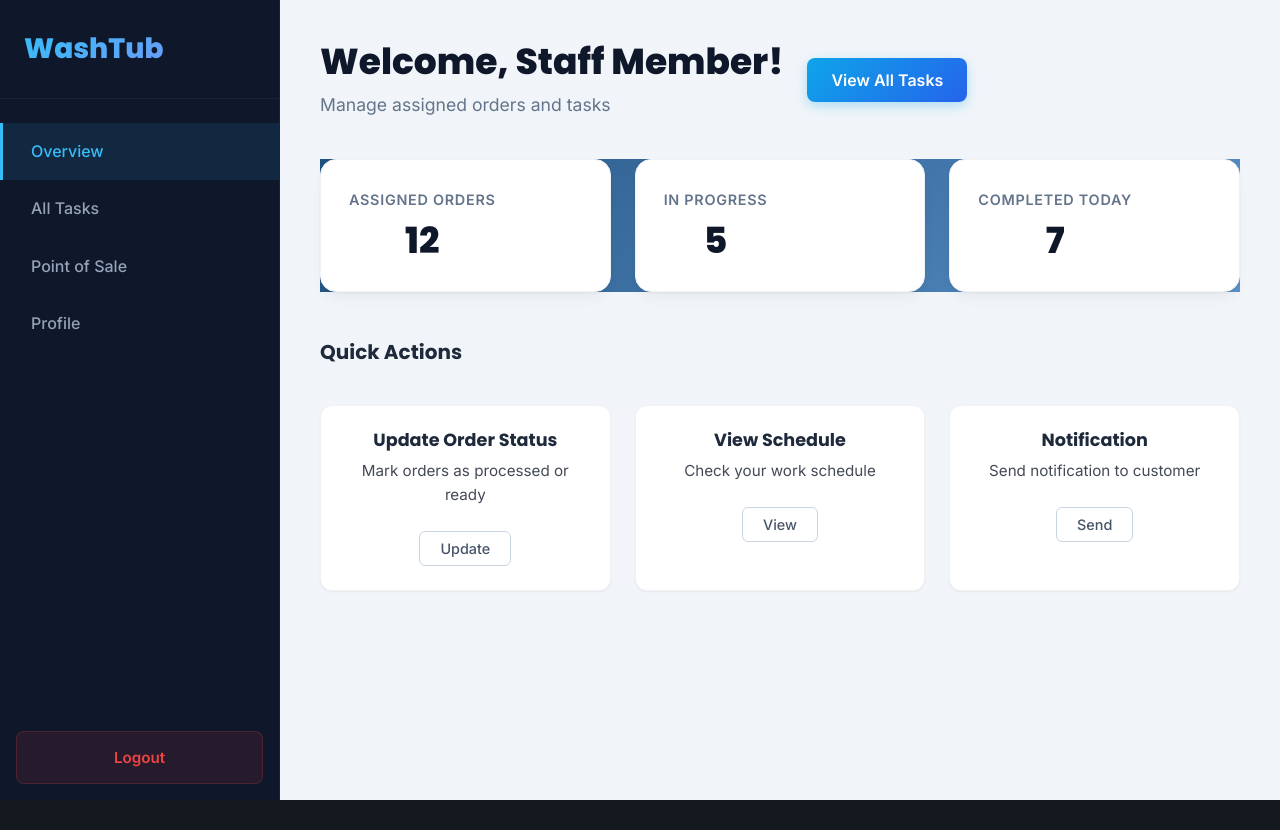
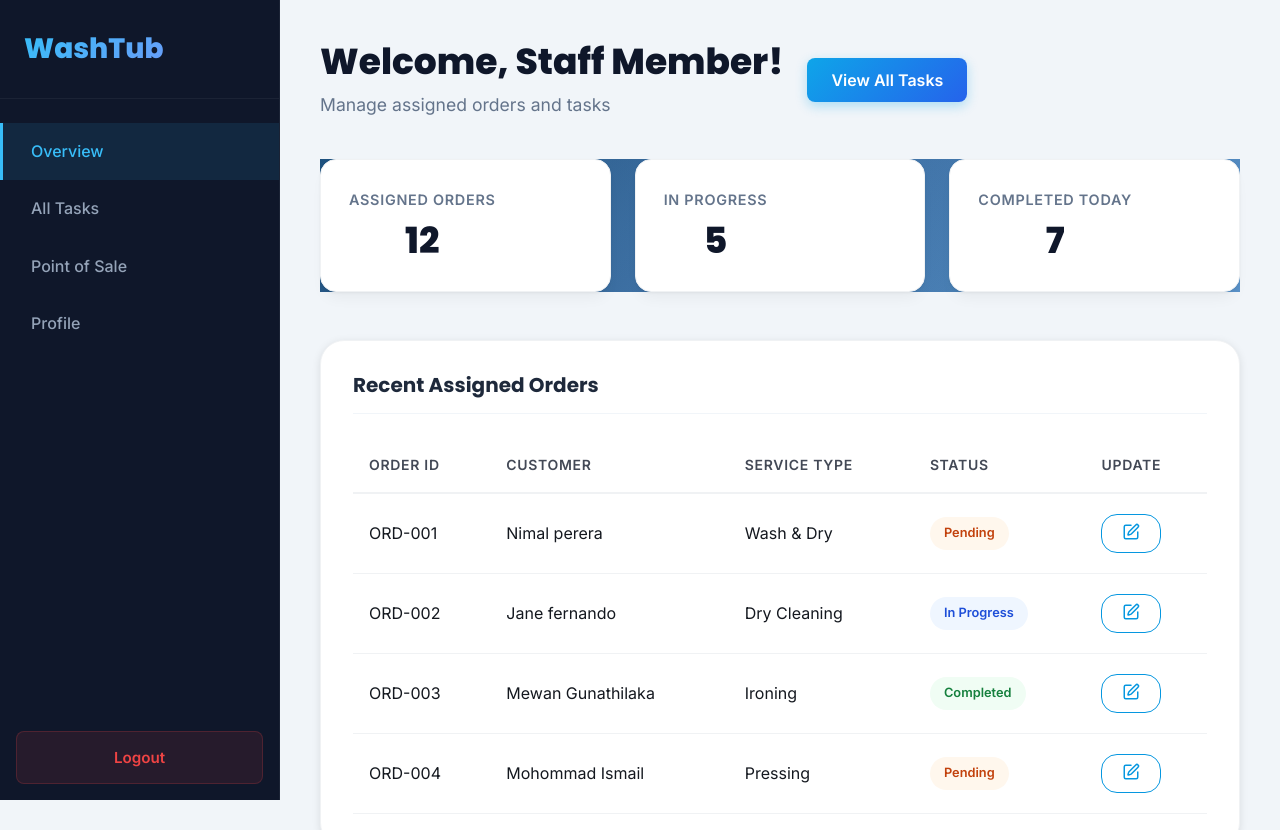
Before and after one commit to KavishaPerera/Wash-TUB, a React app in the folder frontend/: page /staff-dashboard in a window 1280 px wide. Shown: the top 830 px of the page. Before the commit the page ends 800 px from the top, so only its background shows below. Built offline with nearby package versions, Linux system fonts and the light colour scheme; the HTML template or start-up script is replaced by a standard one.

Commit message:
changes in service types

```diff
--- a/frontend/src/pages/Services.jsx
+++ b/frontend/src/pages/Services.jsx
@@ -37,16 +37,10 @@ const services = [
         description: 'Steam pressing for a polished, neat finish'
     },
     {
-        id: 5,
-        title: 'One Day Service',
-        image: oneDayImg,
-        description: 'Express 24-hour turnaround for urgent needs'
-    },
-    {
-        id: 6,
-        title: 'Pickup & Delivery',
-        image: pickupDeliveryImg,
-        description: 'Convenient doorstep pickup and delivery'
+        id: 4,
+        title: 'Pressing',
+        image: pressingImg,
+        description: 'Steam pressing for a polished, neat finish'
     }
 ];
 
--- a/frontend/src/pages/StaffAllTasks.jsx
+++ b/frontend/src/pages/StaffAllTasks.jsx
@@ -9,12 +9,12 @@ const StaffAllTasks = () => {
 
     // Mock Tasks Data
     const tasks = [
-        { id: 'ORD-001', service: 'Wash & Fold', details: '5kg Mixed Clothes', date: 'Today, 10:00 AM', status: 'Pending', priority: 'Medium' },
-        { id: 'ORD-005', service: 'Premium Care', details: 'Silk Saree & Blazer', date: 'Today, 2:00 PM', status: 'Urgent', priority: 'High' },
+        { id: 'ORD-001', service: 'Wash & Dry', details: '5kg Mixed Clothes', date: 'Today, 10:00 AM', status: 'Pending', priority: 'Medium' },
+        { id: 'ORD-005', service: 'Pressing', details: 'Silk Saree & Blazer', date: 'Today, 2:00 PM', status: 'Urgent', priority: 'High' },
         { id: 'ORD-002', service: 'Dry Cleaning', details: '2 Mens Suits', date: 'Today, 11:30 AM', status: 'In Progress', priority: 'Medium' },
         { id: 'ORD-004', service: 'Ironing', details: '15 Shirts', date: 'Tomorrow', status: 'Pending', priority: 'Low' },
-        { id: 'ORD-003', service: 'Wash & Fold', details: '3kg Bedding', date: 'Yesterday', status: 'Completed', priority: 'Low' },
-        { id: 'ORD-006', service: 'Curtain Cleaning', details: 'Living Room Set', date: 'Today, 4:00 PM', status: 'Pending', priority: 'Medium' },
+        { id: 'ORD-003', service: 'Wash & Dry', details: '3kg Bedding', date: 'Yesterday', status: 'Completed', priority: 'Low' },
+        { id: 'ORD-006', service: 'Dry Cleaning', details: 'Living Room Set', date: 'Today, 4:00 PM', status: 'Pending', priority: 'Medium' },
     ];
 
     const filters = ['All', 'Pending', 'In Progress', 'Urgent', 'Completed'];
--- a/frontend/src/pages/StaffDashboard.jsx
+++ b/frontend/src/pages/StaffDashboard.jsx
@@ -1,5 +1,6 @@
 import { useState } from 'react';
 import { Link, useNavigate } from 'react-router-dom';
+import { Edit } from 'lucide-react';
 import StaffSidebar from '../components/StaffSidebar';
 import './StaffDashboard.css';
 
@@ -55,6 +56,54 @@ const StaffDashboard = () => {
                     </div>
                 </section>
 
+                {/* Recent Assigned Orders */}
+                <section className="orders-section">
+                    <div className="section-header">
+                        <h2>Recent Assigned Orders</h2>
+                    </div>
+                    <div className="orders-table-container">
+                        <table className="orders-table">
+                            <thead>
+                                <tr>
+                                    <th>Order ID</th>
+                                    <th>Customer</th>
+                                    <th>Service Type</th>
+                                    <th>Status</th>
+                                    <th>Update</th>
+                                </tr>
+                            </thead>
+                            <tbody>
+                                {[
+                                    { id: 'ORD-001', customer: 'Nimal perera', service: 'Wash & Dry', status: 'Pending' },
+                                    { id: 'ORD-002', customer: 'Jane fernando', service: 'Dry Cleaning', status: 'In Progress' },
+                                    { id: 'ORD-003', customer: 'Mewan Gunathilaka', service: 'Ironing', status: 'Completed' },
+                                    { id: 'ORD-004', customer: 'Mohommad Ismail', service: 'Pressing', status: 'Pending' }
+                                ].map(order => (
+                                    <tr key={order.id}>
+                                        <td>{order.id}</td>
+                                        <td>{order.customer}</td>
+                                        <td>{order.service}</td>
+                                        <td>
+                                            <span className={`status-badge status-${order.status.toLowerCase().replace(' ', '-')}`}>
+                                                {order.status}
+                                            </span>
+                                        </td>
+                                        <td>
+                                            <button
+                                                className="btn-action"
+                                                onClick={() => navigate('/staff/update-order')}
+                                                title="Update Order Status"
+                                            >
+                                                <Edit size={18} />
+                                            </button>
+                                        </td>
+                                    </tr>
+                                ))}
+                            </tbody>
+                        </table>
+                    </div>
+                </section>
+
 
 
                 {/* Quick Actions */}
--- a/frontend/src/pages/StaffUpdateOrder.jsx
+++ b/frontend/src/pages/StaffUpdateOrder.jsx
@@ -10,11 +10,11 @@ const StaffUpdateOrder = () => {
 
     // Mock Data
     const mockOrders = [
-        { id: 'ORD-001', customer: 'Nimal perera', service: 'Wash & Fold', status: 'Pending', items: 'Curtain', date: 'Jan 24, 2026', total: 'LKR 1,500' },
+        { id: 'ORD-001', customer: 'Nimal perera', service: 'Wash & Dry', status: 'Pending', items: 'Curtain', date: 'Jan 24, 2026', total: 'LKR 1,500' },
         { id: 'ORD-002', customer: 'Jane fernando', service: 'Dry Cleaning', status: 'In Progress', items: '2 Suits', date: 'Jan 25, 2026', total: 'LKR 1,200' },
         { id: 'ORD-003', customer: 'Mewan Gunathilaka', service: 'Ironing', status: 'Completed', items: '10 Shirts', date: 'Jan 23, 2026', total: 'LKR 2,800' },
-        { id: 'ORD-005', customer: 'Mohommad Ismail', service: 'Premium Care', status: 'Urgent', items: 'Silk Dress', date: 'Today', total: 'LKR 350' },
-        { id: 'ORD-006', customer: 'Samantha Abeyrathna', service: 'Curtain Cleaning', status: 'Pending', items: 'Living Room Set', date: 'Yesterday', total: 'LKR 500' },
+        { id: 'ORD-005', customer: 'Mohommad Ismail', service: 'Pressing', status: 'Urgent', items: 'Silk Dress', date: 'Today', total: 'LKR 350' },
+        { id: 'ORD-006', customer: 'Samantha Abeyrathna', service: 'Dry Cleaning', status: 'Pending', items: 'Living Room Set', date: 'Yesterday', total: 'LKR 500' },
     ];
 
     const [orders, setOrders] = useState(mockOrders);
```
